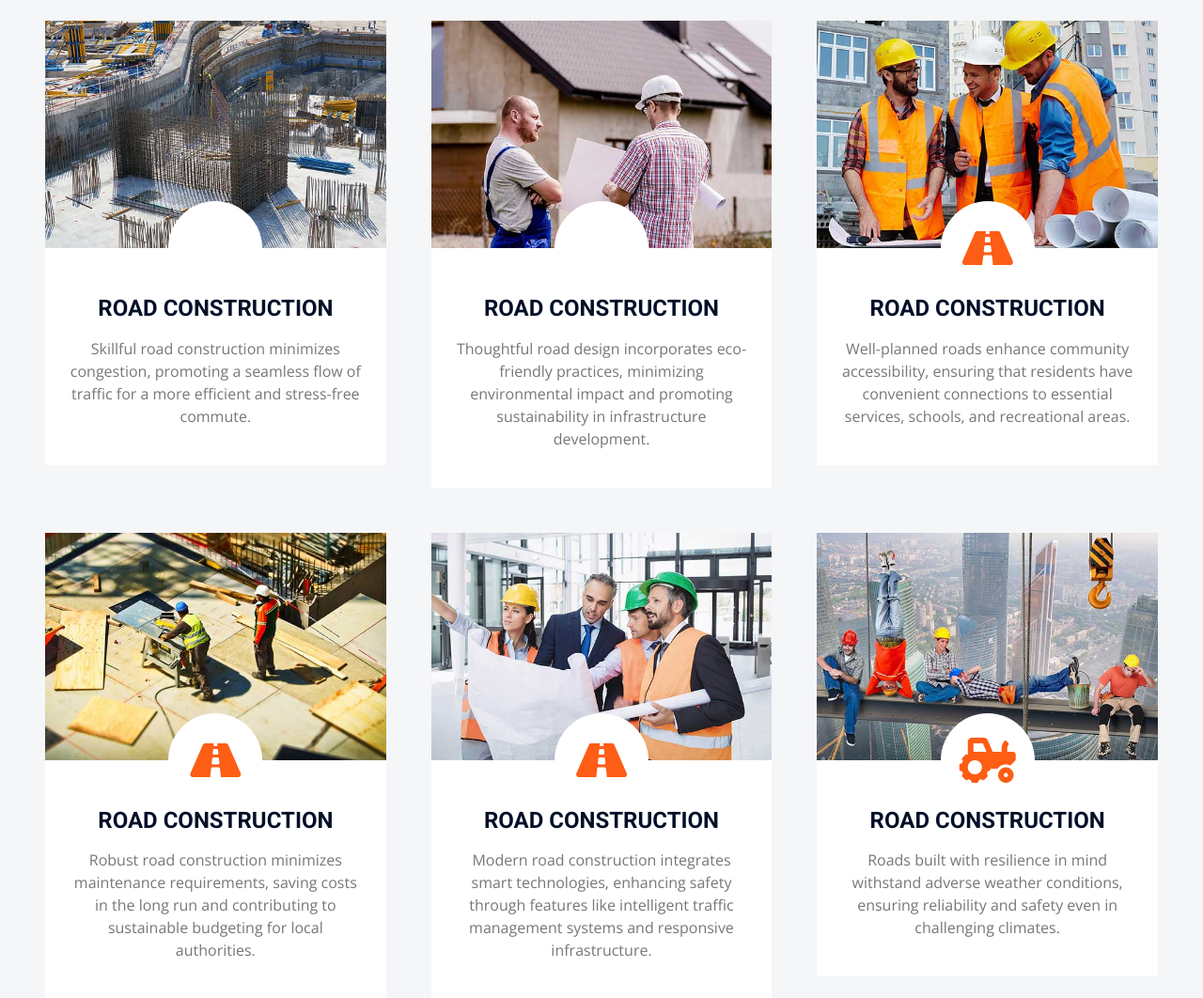
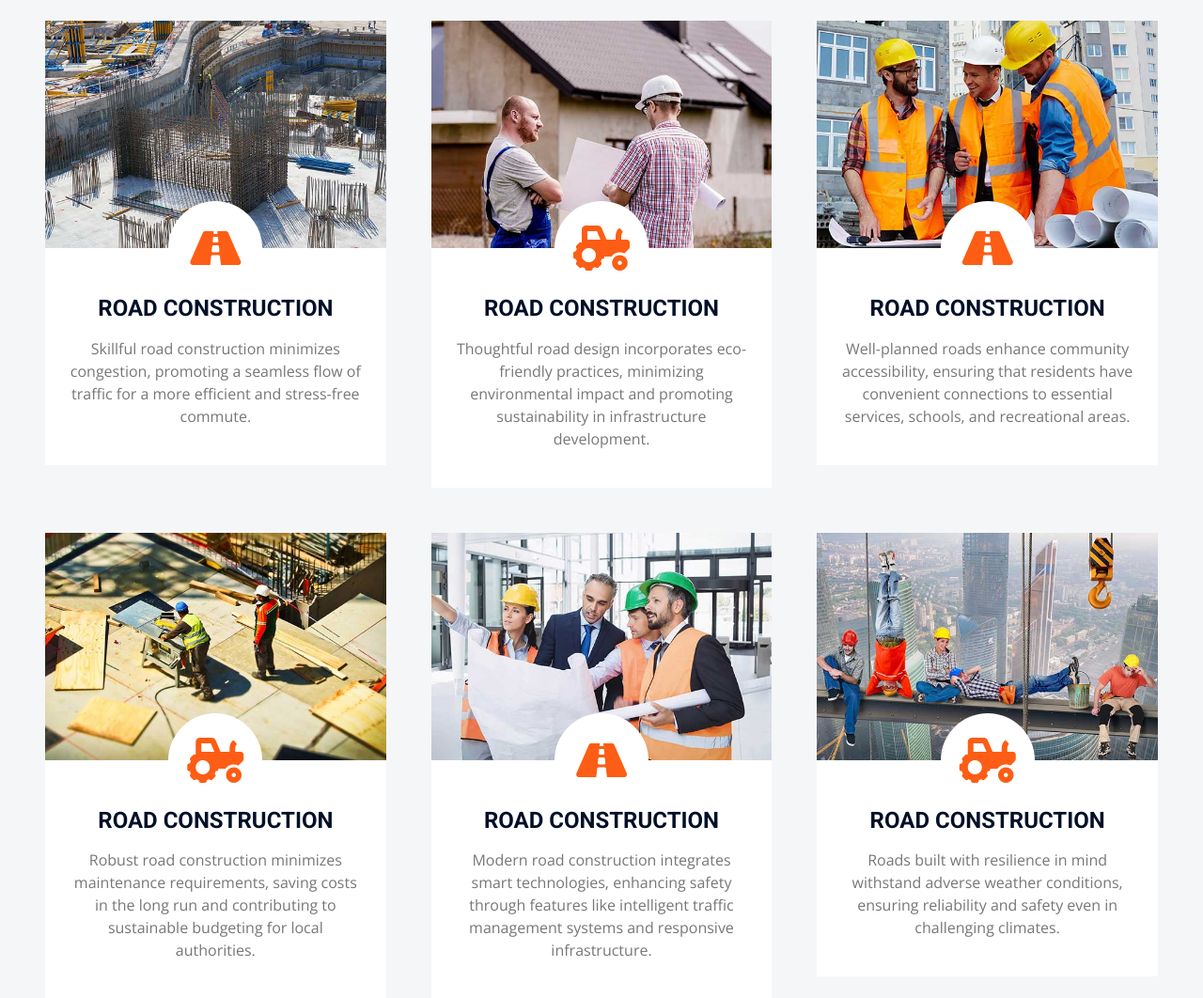
Before and after one commit to Nuel1st/construct, a Django app: page /service/ in a window 1280 px wide. Shown: the part 328-1390 px from the top of the page at 94% size. Run offline with Django 5.2, Linux system fonts and the light colour scheme; some libraries are stand-ins or nearby versions.

Commit message:
Update service.html

```diff
--- a/lebtech/templates/service.html
+++ b/lebtech/templates/service.html
@@ -13,7 +13,7 @@
                 <div class="service-item bg-white d-flex flex-column align-items-center text-center">
                     <img class="img-fluid" src="img/service-1.jpg" alt="">
                     <div class="service-icon bg-white">
-                        <i class="fa fa-3x fa-roller text-primary"></i>
+                        <i class="fa fa-3x fa-road text-primary"></i>
                     </div>
                     <div class="px-4 pb-4">
                         <h4 class="text-uppercase mb-3">Road Construction</h4>
@@ -26,7 +26,7 @@
                 <div class="service-item bg-white rounded d-flex flex-column align-items-center text-center">
                     <img class="img-fluid" src="img/service-2.jpg" alt="">
                     <div class="service-icon bg-white">
-                        <i class="fa fa-3x fa-crane text-primary"></i>
+                        <i class="fa fa-3x fa-tractor text-primary"></i>
                     </div>
                     <div class="px-4 pb-4">
                         <h4 class="text-uppercase mb-3">Road Construction</h4>
@@ -52,7 +52,7 @@
                 <div class="service-item bg-white rounded d-flex flex-column align-items-center text-center">
                     <img class="img-fluid" src="img/service-4.jpg" alt="">
                     <div class="service-icon bg-white">
-                        <i class="fa fa-3x fa-road text-primary"></i>
+                        <i class="fa fa-3x fa-tractor text-primary"></i>
                     </div>
                     <div class="px-4 pb-4">
                         <h4 class="text-uppercase mb-3">Road Construction</h4>
```
